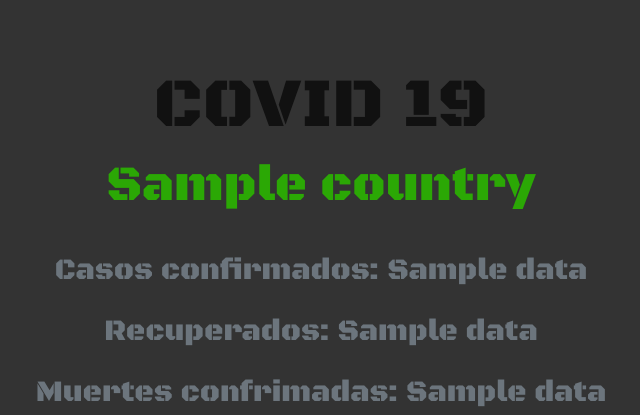
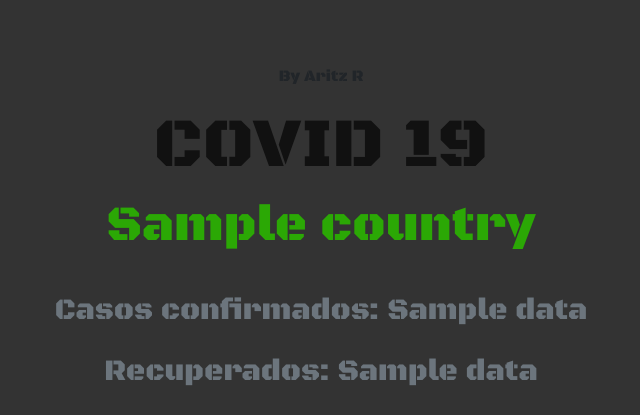
Before and after one commit to txandalf/coronavirusinfo, a Flask app: template aplicacion/templates/inicio.html in a window 1280 px wide. Shown: the top 415 px of the page, without its empty margins (319-959 px from the left). Run offline with Flask 2, Linux system fonts and the light colour scheme; the template is opened without the code that fills it: most values are stand-ins (such as "Sample title", 1, 10 or a date in 2020); some libraries are stand-ins or nearby versions.

Commit message:
Update inicio.html

```diff
--- a/aplicacion/templates/inicio.html
+++ b/aplicacion/templates/inicio.html
@@ -58,6 +58,7 @@
 </style>
 <section id="maininfo" class="jumbotron text-center">
     <div class="container ">
+      <p>By Aritz R</p>
       <h1>COVID 19<h2>{{country}}</h2></h1>
       </br>
       <p class="lead fs text-muted">Casos confirmados: {{data[0]}}</p>
```
